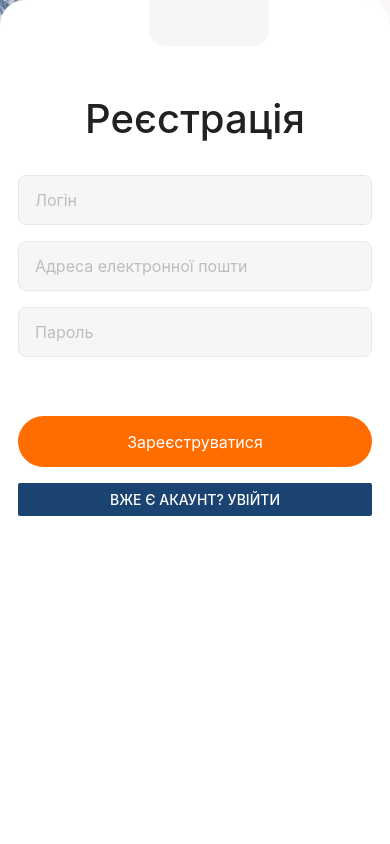
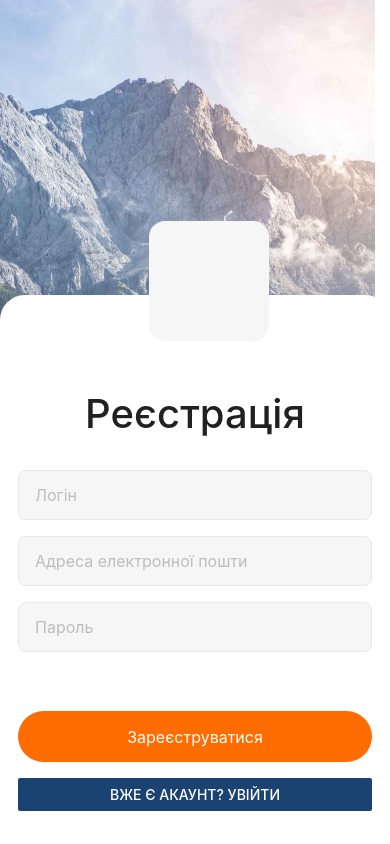
Before and after one commit to kuhai-anna/PhotogramProject, a React Native app: screen / in a window 390 px wide. Built offline with nearby package versions, Linux system fonts and the light colour scheme.

Commit message:
Update RegistrationScreen.js

```diff
--- a/src/Screens/RegistrationScreen.js
+++ b/src/Screens/RegistrationScreen.js
@@ -11,32 +11,31 @@ import bgdImage from "../image/bgd-photo.jpeg";
 
 export const RegistrationScreen = () => {
   return (
-    <View>
-      <ImageBackground
-        source={bgdImage}
-        style={{ width: "100%", height: "100%" }}
-      >
-        <View style={style.container}>
-          <View style={style.form}>
-            <View style={style.avatar}></View>
-            <Text style={style.text}>Реєстрація</Text>
+    <View style={styles.mainContainer}>
+      <ImageBackground source={bgdImage} style={styles.bgdImage}>
+        <View style={styles.container}>
+          <View style={styles.form}>
+            <View style={styles.avatar}>
+              <TouchableOpacity></TouchableOpacity>
+            </View>
+            <Text style={styles.text}>Реєстрація</Text>
             <TextInput
-              style={style.input}
+              style={styles.input}
               placeholder={"Логін"}
               placeholderTextColor={"#BDBDBD"}
-            ></TextInput>
+            />
             <TextInput
-              style={style.input}
+              style={styles.input}
               placeholder={"Адреса електронної пошти"}
               placeholderTextColor={"#BDBDBD"}
-            ></TextInput>
+            />
             <TextInput
-              style={style.input}
+              style={styles.input}
               placeholder={"Пароль"}
               placeholderTextColor={"#BDBDBD"}
-            ></TextInput>
-            <TouchableOpacity style={style.buttonSubmit}>
-              <Text style={style.buttonText}>Зареєструватися</Text>
+            />
+            <TouchableOpacity style={styles.buttonSubmit}>
+              <Text style={styles.buttonText}>Зареєструватися</Text>
             </TouchableOpacity>
             <Button title="Вже є акаунт? Увійти" color={"#1B4371"}></Button>
           </View>
@@ -46,11 +45,32 @@ export const RegistrationScreen = () => {
   );
 };
 
-const style = StyleSheet.create({
+const styles = StyleSheet.create({
+  mainContainer: {
+    flex: 1,
+    // justifyContent: "center",
+  },
+  bgdImage: {
+    flex: 1,
+    resizeMode: "cover",
+    justifyContent: "center",
+  },
   container: {
     flex: 1,
     justifyContent: "flex-end",
     alignItems: "center",
+  },
+  form: {
+    // position: "relative",
+    paddingTop: 92,
+    width: "100%",
+    height: 549,
+    padding: 16,
+    backgroundColor: "#fff",
+    borderWidth: 2,
+    borderColor: "#fff",
+    borderTopLeftRadius: 25,
+    borderTopRightRadius: 25,
   },
   avatar: {
     position: "absolute",
@@ -62,18 +82,6 @@ const style = StyleSheet.create({
     height: 120,
     backgroundColor: "#F6F6F6",
     borderRadius: 16,
-  },
-  form: {
-    position: "relative",
-    paddingTop: 92,
-    width: "100%",
-    height: 549,
-    padding: 16,
-    backgroundColor: "#fff",
-    borderWidth: 2,
-    borderColor: "#fff",
-    borderTopLeftRadius: 25,
-    borderTopRightRadius: 25,
   },
   text: {
     marginBottom: 32,
```
